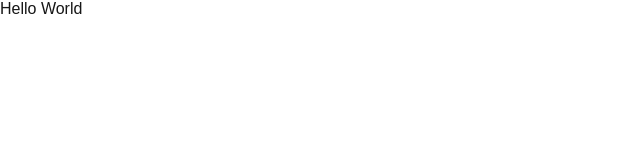
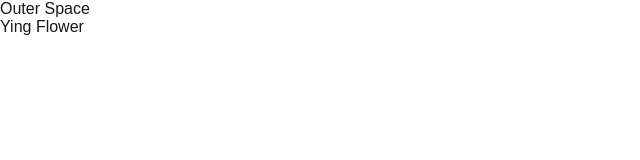
Before and after one commit to Tntmister/FractalBlockWorldMap, a Next.js app: page / in a window 1280 px wide. Shown: the top 160 px of the page, without its empty margins (0-640 px from the left). Built offline with nearby package versions, Linux system fonts and the light colour scheme.

Commit message:
typing tweaks & barebones jsx visualization

```diff
--- a/src/app/graph.ts
+++ b/src/app/graph.ts
@@ -1,14 +1,10 @@
-import { inputGraph } from './input';
 import { edgeInfo, InputGraph, InputNode, nodeNames, stats } from './types';
 
 class Node {
 	name: nodeNames;
-	edges: {
+	edges: (edgeInfo & {
 		node: Node;
-		distance?: number;
-		depth?: number;
-		note?: string;
-	}[];
+	})[];
 	upgrades?: stats[];
 	items?: stats[];
 	constructor(node: InputNode) {
@@ -18,18 +14,18 @@ class Node {
 		this.items = node.items;
 	}
 
-	addEdge(node: Node, ...args: [edgeInfo]) {
+	addEdge(node: Node, edgeInfo: edgeInfo) {
 		this.edges.push({
 			node: node,
-			...args
+			...edgeInfo
 		});
 	}
 }
 
-class Graph {
+export class Graph {
 	nodes: Map<nodeNames, Node>;
 	pathStack: Node['edges'];
-	constructor(graph: InputGraph, startingNode: nodeNames) {
+	constructor(graph: InputGraph, _startingNode: nodeNames) {
 		this.nodes = new Map();
 		for (const inputNode of graph.nodes) {
 			this.addNode(inputNode);
@@ -45,7 +41,8 @@ class Graph {
 		this.pathStack = [
 			{
 				node: this.nodes.get(graph.root.name)!,
-				depth: graph.root.depth
+				depth: graph.root.depth,
+				distance: 0
 			}
 		];
 	}
@@ -56,18 +53,22 @@ class Graph {
 		}
 	}
 
-	addEdge(from: nodeNames, to: nodeNames, ...edgeInfo: [edgeInfo]) {
+	addEdge(from: nodeNames, to: nodeNames, edgeInfo: edgeInfo) {
 		const fromNode = this.nodes.get(from);
 		const toNode = this.nodes.get(to);
 		if (fromNode && toNode) {
-			fromNode.addEdge(toNode, ...edgeInfo);
+			fromNode.addEdge(toNode, edgeInfo);
 		} else {
 			throw new Error('Both nodes must exist before adding an edge.');
 		}
 	}
 
 	get current() {
-		return this.pathStack[-1].node;
+		return this.pathStack[this.pathStack.length - 1].node;
+	}
+
+	get previous() {
+		return this.pathStack.length > 1 ? this.pathStack[this.pathStack.length - 2].node : null;
 	}
 
 	traverse(toName: nodeNames) {
@@ -93,5 +94,3 @@ class Graph {
 		console.log(this.pathStack.map((edge) => edge.node.name).join(' -> '));
 	}
 }
-const graph = new Graph(inputGraph, 'Tutorial Box');
-console.log(graph.nodes);
--- a/src/app/page.tsx
+++ b/src/app/page.tsx
@@ -1,5 +1,15 @@
 import './graph';
+import { Graph } from './graph';
+import { inputGraph } from './input';
 
+const graph = new Graph(inputGraph, 'Tutorial Box');
+console.log(graph.current.edges);
 export default function Home() {
-  return <div>Hello World</div>;
+	return (
+		<div>
+			{graph.previous && <div>{graph.previous.name}</div>}
+			<div>{graph.current.name}</div>
+			<div>{graph.current.edges.map((edge) => edge.node.name)}</div>
+		</div>
+	);
 }
--- a/src/app/types.ts
+++ b/src/app/types.ts
@@ -23,7 +23,7 @@ export type InputNode = {
 export type nodeNames = (typeof inputNodes)[number]['name'];
 
 export type edgeInfo = {
-	distance?: number; // how hard is it to travel ingame (enemy difficulty/time)
+	distance: number; // how hard is it to traverse to ingame (enemy difficulty/time)
 	depth?: number; // actual depth ("level" number ingame)
 	note?: string; // required keys/specifc method to enter
 };
```
